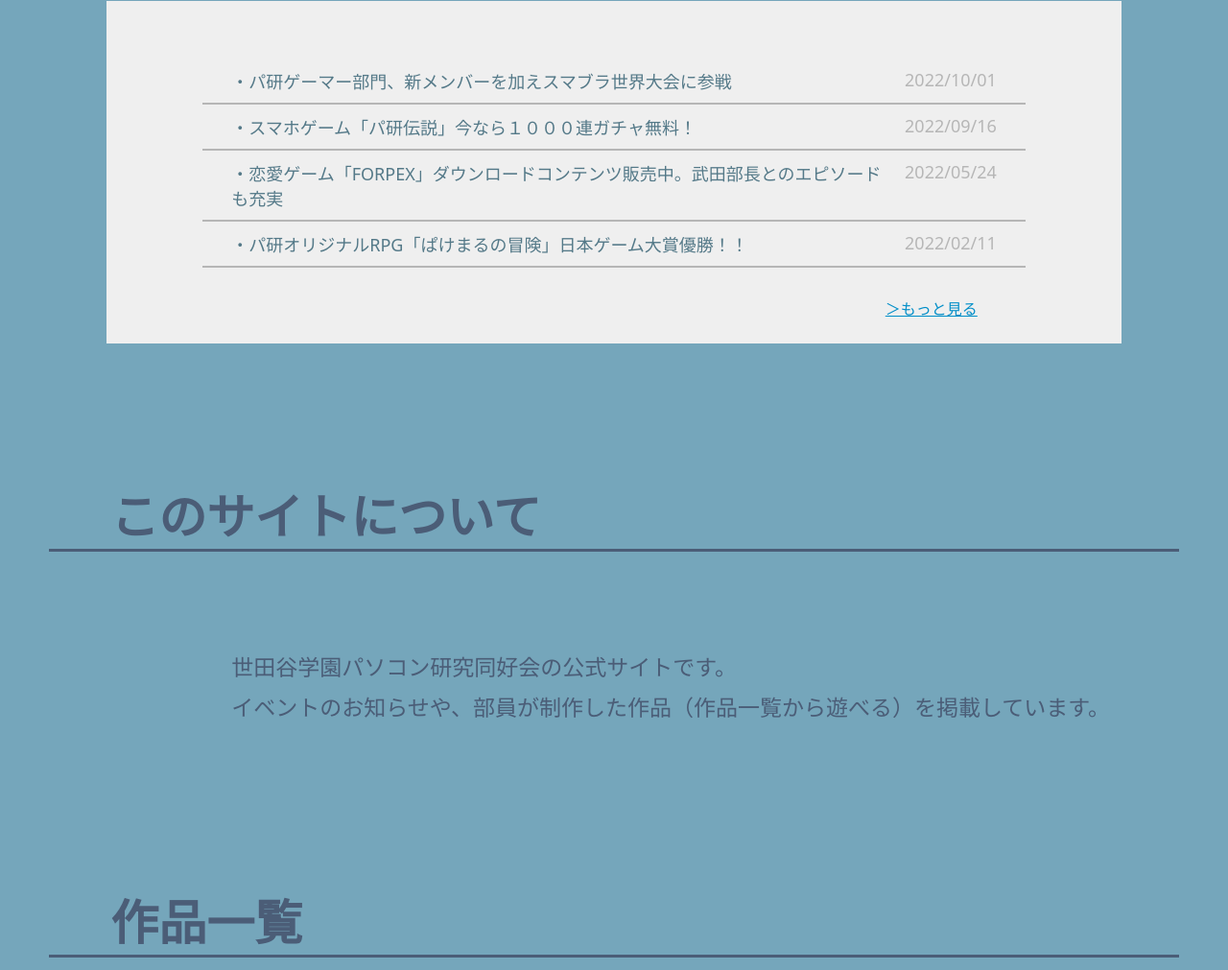
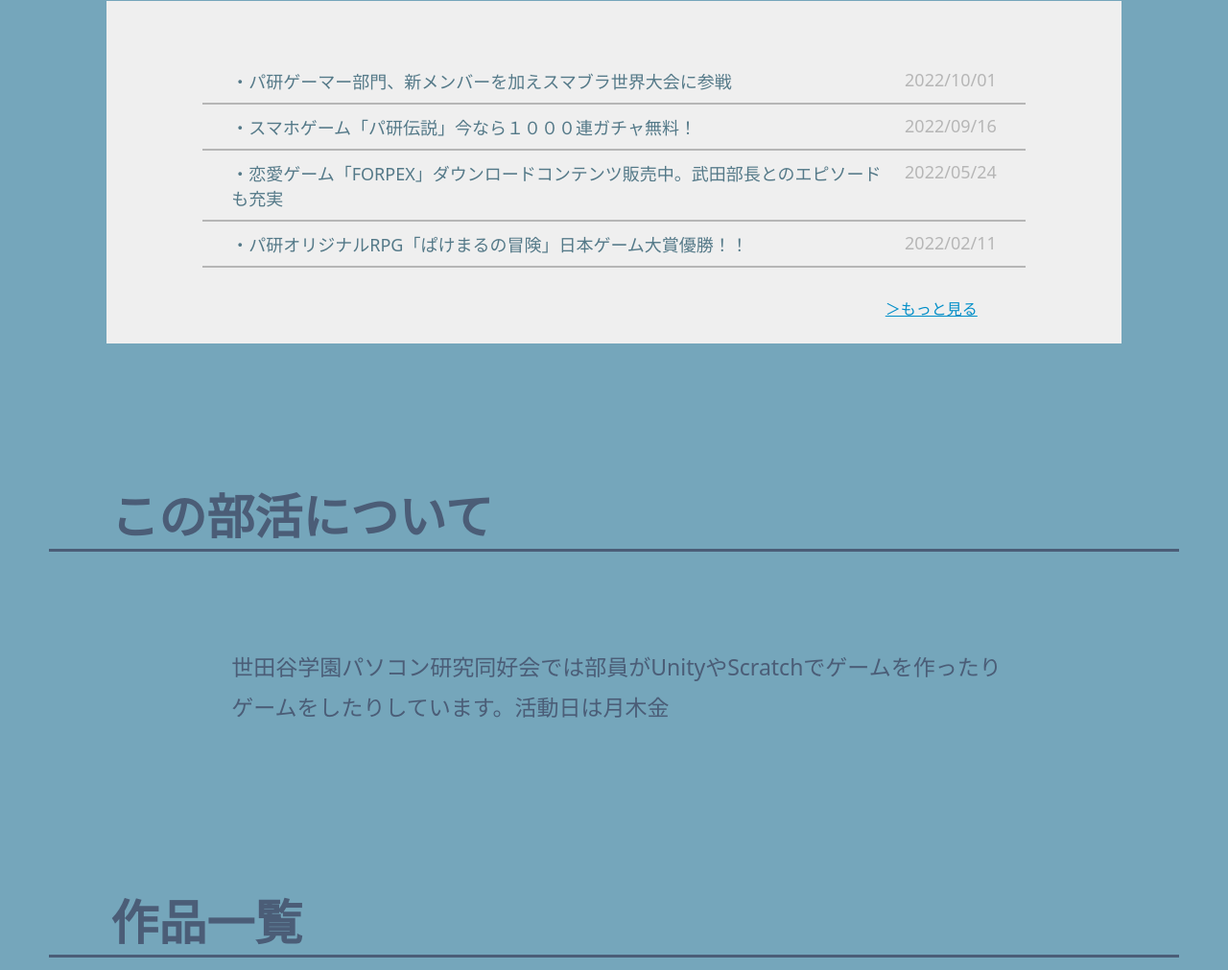
Before and after one commit to Ayagi3678/PakenWebsite, a plain HTML site: page index.html in a window 1280 px wide. Shown: the part 1229-2240 px from the top of the page at 96% size. Drawn offline with Linux system fonts and the light colour scheme.

Commit message:
Update index.html

```diff
--- a/index.html
+++ b/index.html
@@ -37,9 +37,9 @@
         </dl>
     </section>
     <section class="About" id="About">
-        <h2>このサイトについて</h2>
-        <p>世田谷学園パソコン研究同好会の公式サイトです。<br>
-           イベントのお知らせや、部員が制作した作品（作品一覧から遊べる）を掲載しています。
+        <h2>この部活について</h2>
+        <p>世田谷学園パソコン研究同好会では部員がUnityやScratchでゲームを作ったり<br>
+           ゲームをしたりしています。活動日は月木金
         </p>
     </section>
     <section class="About">
```
